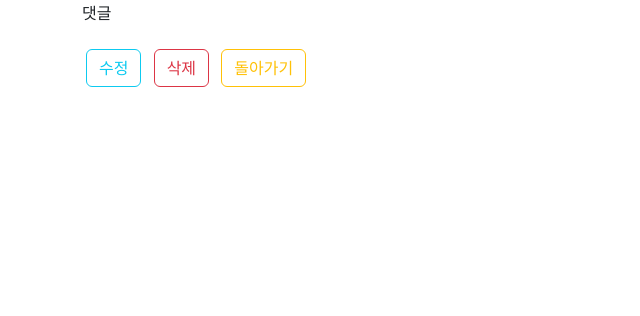
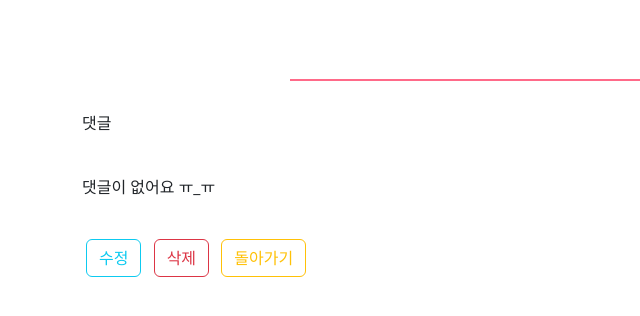
Before and after one commit to yangu1455/Django-practice, a Django app: template articles/templates/articles/detail.html in a window 1280 px wide. Shown: the part 199-515 px from the top of the page, without its empty margins (0-640 px from the left). Run offline with Django 3.2, Linux system fonts and the light colour scheme; the template is opened without the code that fills it, so the values that code supplies are empty; some libraries are stand-ins or nearby versions.

Commit message:
Comment - index

```diff
--- a/articles/templates/articles/detail.html
+++ b/articles/templates/articles/detail.html
@@ -21,13 +21,19 @@
   {{ review.updated_at|date:"y-m-d D" }}
 
   <br>
+  <br>
+  <br>
+  <div class='comment-line'></div>
 
-  댓글
+  <p>댓글</p>
 
   <br>
 
   {% for comment in comments %}
     <p>{{ comment.content }}</p>
+    <hr>
+    {% empty %}
+    <p>댓글이 없어요 ㅠ_ㅠ</p>
   {% endfor %}
 
   <br>
--- a/pjt/templates/base.html
+++ b/pjt/templates/base.html
@@ -8,7 +8,15 @@
     <meta name="viewport" content="width=device-width, initial-scale=1.0">
     <title>Django-Project</title>
     {% bootstrap_css%}
-    {% block css %}{% endblock css%}
+    <style>
+      .comment-line {
+        border-top: 2px solid #FF6A89;
+        width: 700px;
+        margin: 30px auto;
+      }
+      {% block css %}
+      {% endblock css%}
+    </style>
   </head>
 
   <body>
```
